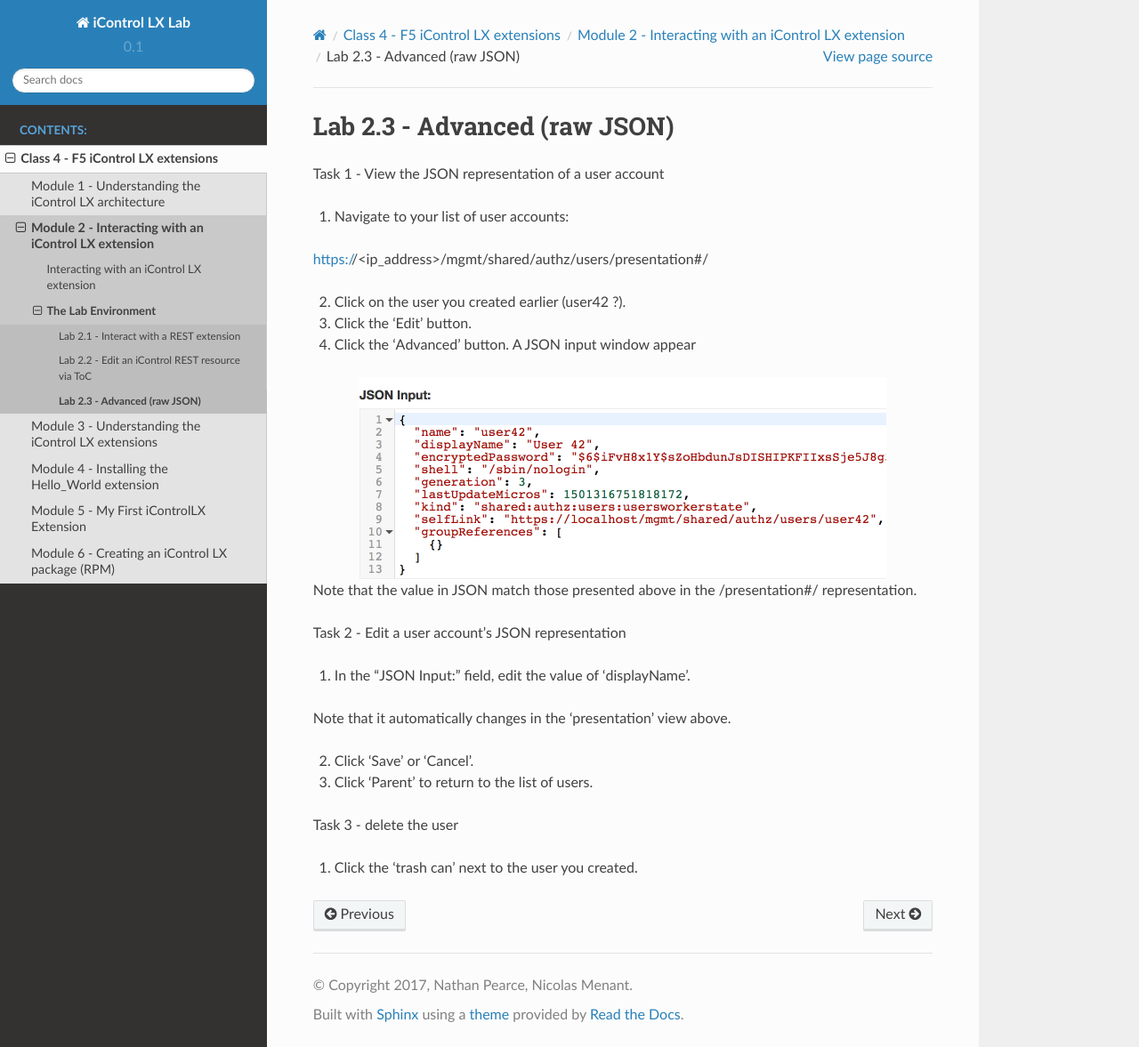
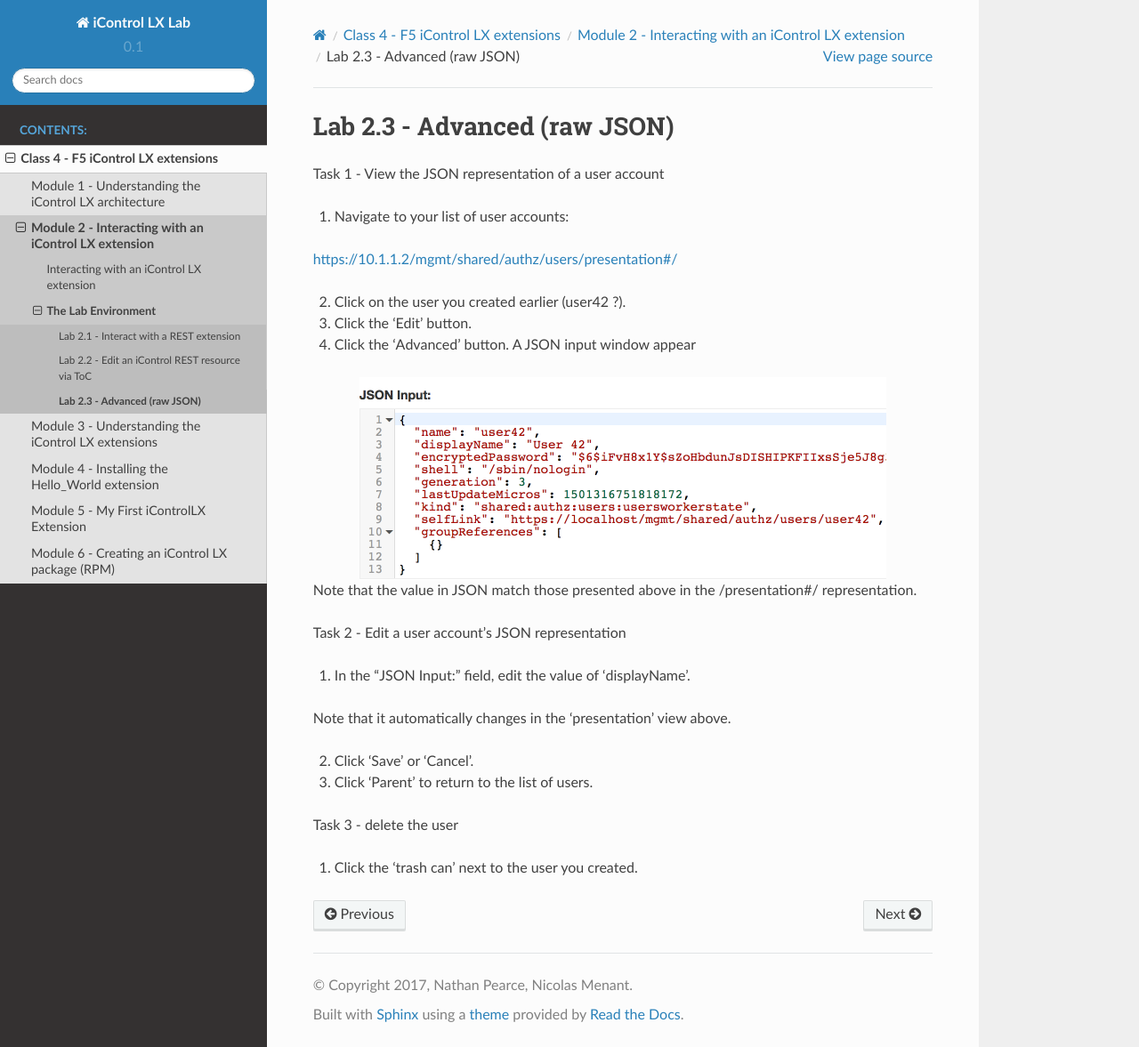
Before and after one commit to nmenant/iControl_LX_Lab, a Sphinx documentation site: the page built from docs/class4/module2/lab3.rst, in a window 1280 px wide and 1177 px high. Shown: the whole window at 89% size. Built offline with Sphinx 7.4.7 and the Read the Docs theme 2.0.0, drawn with Linux system fonts in a browser that asks for light colours; some of the changed lines change nothing that is shown.

Commit message:
specified iWF IP based on automation lab blueprint

```diff
--- a/docs/class4/module2/lab3.rst
+++ b/docs/class4/module2/lab3.rst
@@ -6,7 +6,7 @@
 
 1. Navigate to your list of user accounts:
 
-https://<ip_address>/mgmt/shared/authz/users/presentation#/
+https://10.1.1.2/mgmt/shared/authz/users/presentation#/
 
 2. Click on the user you created earlier (user42 ?).
 
```
